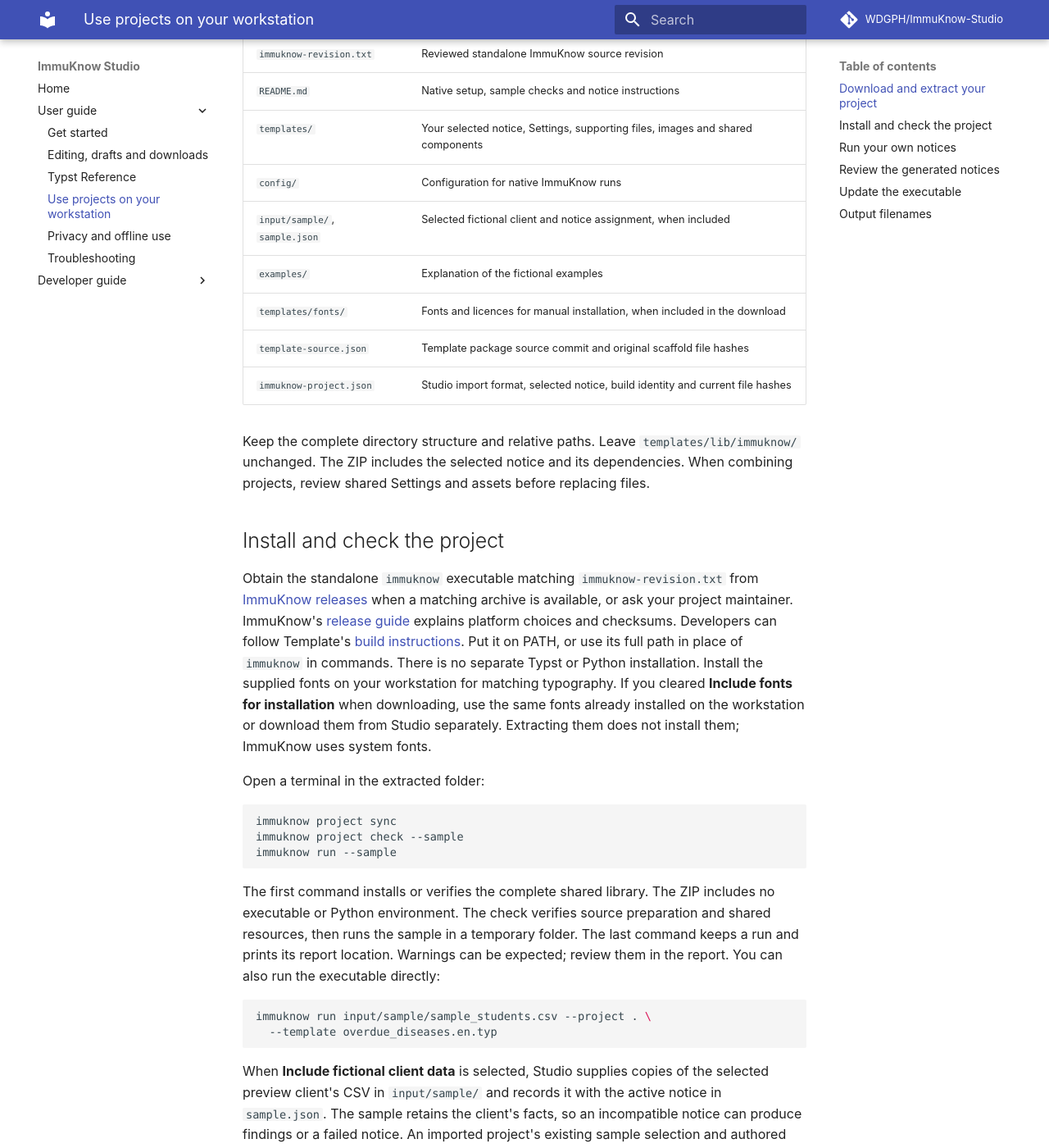
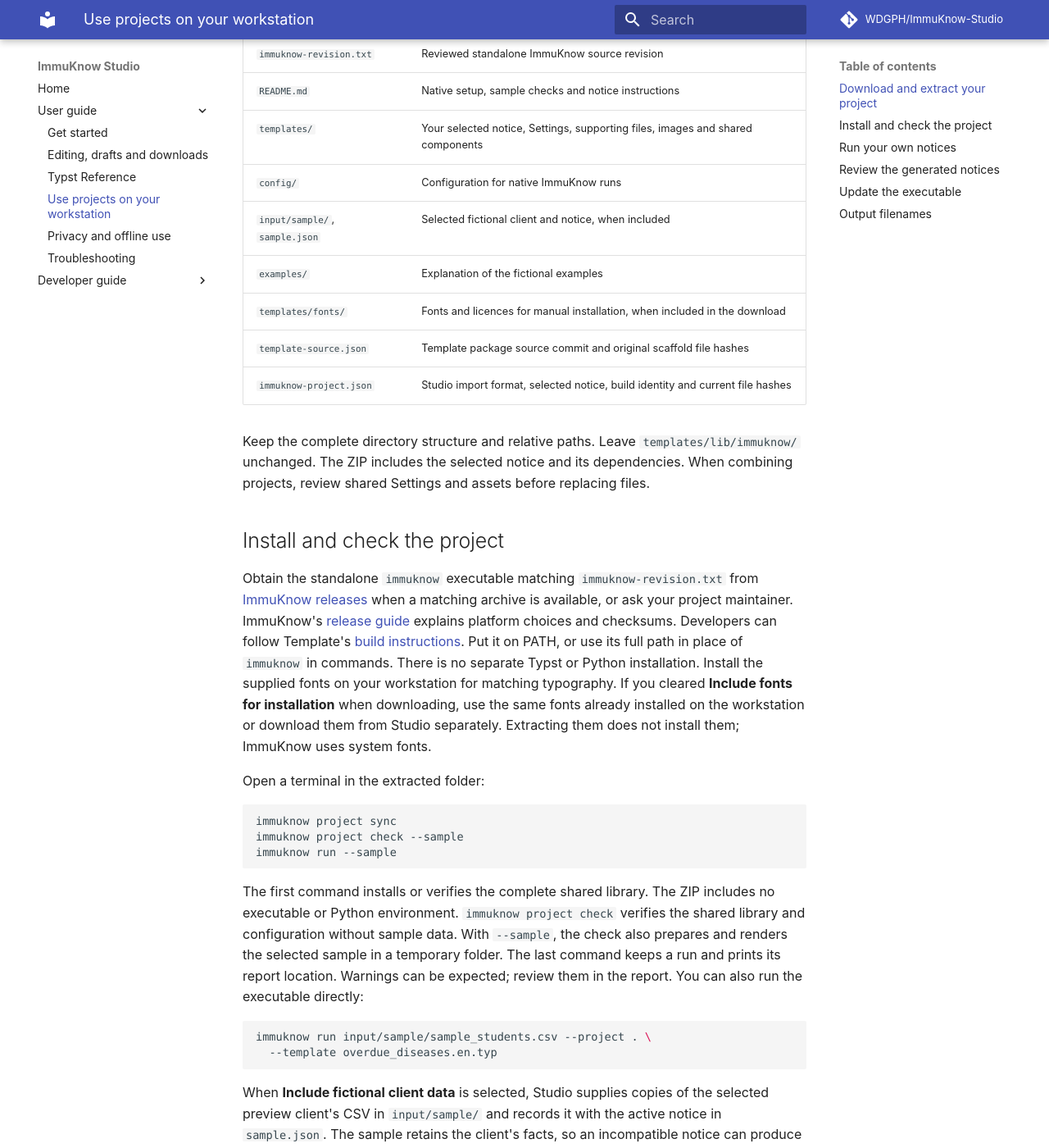
Before and after one commit to WDGPH/ImmuKnow-Studio, an MkDocs documentation site: the page built from docs/local-production.md, in a window 1280 px wide and 1400 px high, scrolled down 622 px. Shown: the whole window at 82% size. Built offline with MkDocs 1.6.1 and Material for MkDocs 9.7.7, drawn with Linux system fonts in a browser that asks for light colours; comment, search, counter and statistics services are not loaded.

Commit message:
Check downloaded projects without sample data
Update the reviewed ImmuKnow and Template pins together. Verify that a basic project check works without fictional inputs, while the sample check still requires its descriptor and CSV.

````diff
--- a/docs/local-production.md
+++ b/docs/local-production.md
@@ -25,7 +25,7 @@ Extract `immuknow-project.zip` into a folder you control.
 | `README.md` | Native setup, sample checks and notice instructions |
 | `templates/` | Your selected notice, Settings, supporting files, images and shared components |
 | `config/` | Configuration for native ImmuKnow runs |
-| `input/sample/`, `sample.json` | Selected fictional client and notice assignment, when included |
+| `input/sample/`, `sample.json` | Selected fictional client and notice, when included |
 | `examples/` | Explanation of the fictional examples |
 | `templates/fonts/` | Fonts and licences for manual installation, when included in the download |
 | `template-source.json` | Template package source commit and original scaffold file hashes |
@@ -58,8 +58,9 @@ immuknow run --sample
 ```
 
 The first command installs or verifies the complete shared library. The ZIP
-includes no executable or Python environment. The check verifies source
-preparation and shared resources, then runs the sample in a temporary folder.
+includes no executable or Python environment. `immuknow project check` verifies
+the shared library and configuration without sample data. With `--sample`, the
+check also prepares and renders the selected sample in a temporary folder.
 The last command keeps a run and prints its report location. Warnings can be
 expected; review them in the report. You can also run the executable directly:
 
--- a/immuknow-revision.txt
+++ b/immuknow-revision.txt
@@ -1 +1 @@
-d89a8cc21414eca533d68296de9b94f5a257aec5
+f17de8790bac29a496a5dae9379e547131b618a1
--- a/pyproject.toml
+++ b/pyproject.toml
@@ -8,7 +8,7 @@ dependencies = ["PyYAML", "immuknow-template-resources"]
 package = false
 
 [tool.uv.sources]
-immuknow-template-resources = { git = "https://github.com/WDGPH/ImmuKnow-Template.git", rev = "d6701245dbc0ad96152ec3b1baf01ab78667823a" }
+immuknow-template-resources = { git = "https://github.com/WDGPH/ImmuKnow-Template.git", rev = "472295608e3c98eddf1cc8a184083cd79b0fe8e2" }
 
 [dependency-groups]
 dev = [
````
Also changed, not shown: 2 other files.
